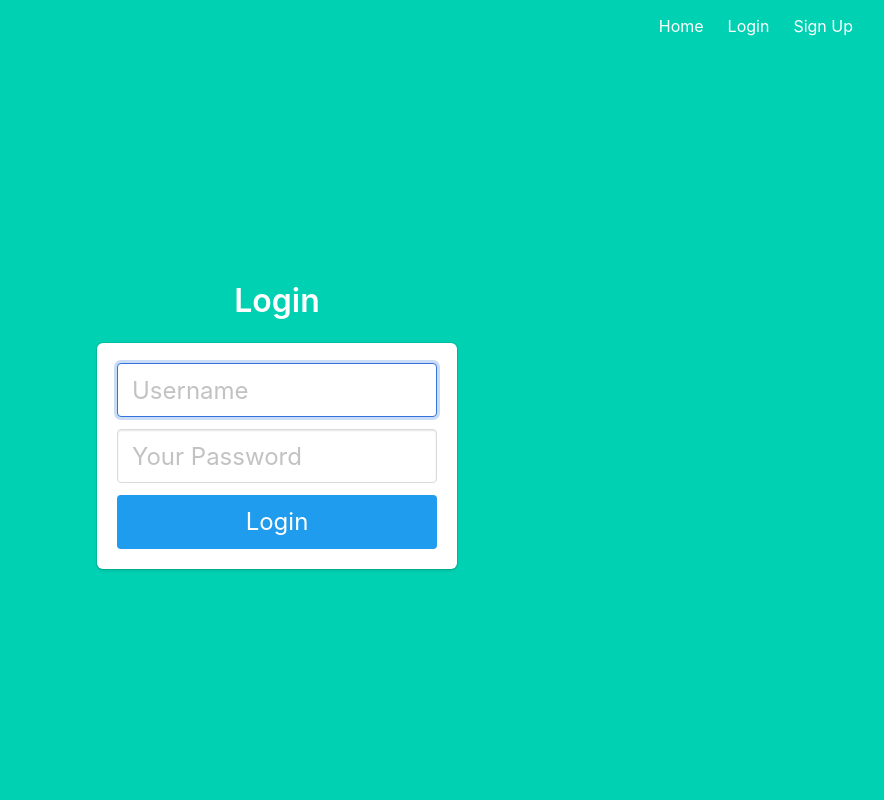
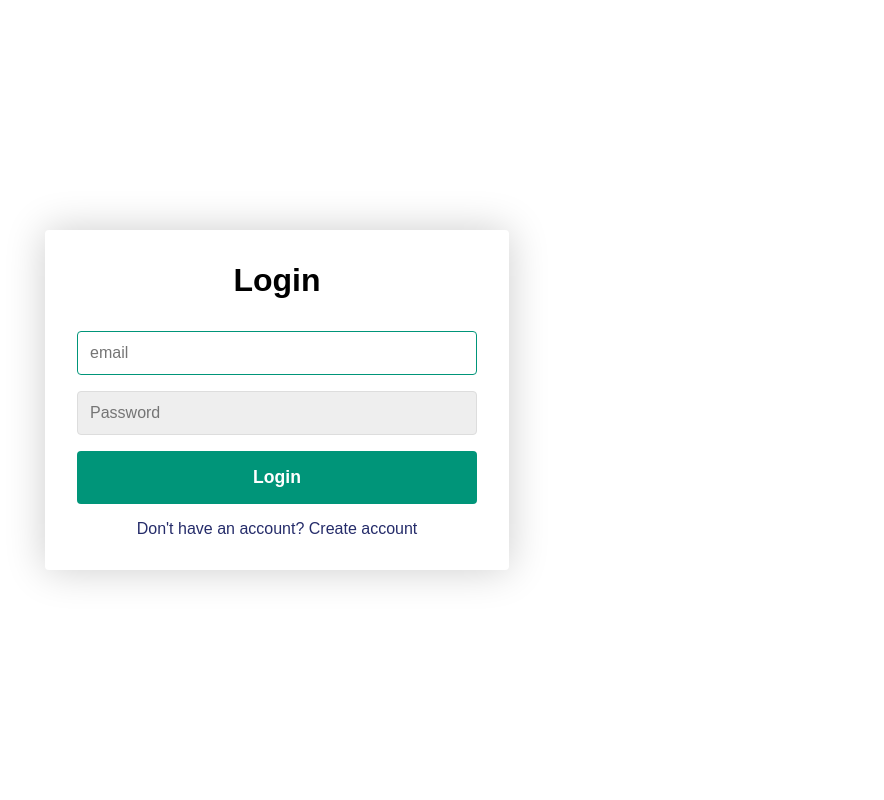
Before and after one commit to riyanhax/Logb, a Flask app: page /login in a window 1280 px wide. Shown: the whole page, without its empty margins (363-1247 px from the left). Run offline with Flask 2, Linux system fonts and the light colour scheme.

Commit message:
update code

```diff
--- a/app/controller/auth.py
+++ b/app/controller/auth.py
@@ -1,5 +1,6 @@
 from . import auth_blp
 from flask import request, redirect, url_for
+# from flask_jwt_extended import jwt_required
 from app.service.auth import Auth
 
 
@@ -7,3 +8,8 @@ from app.service.auth import Auth
 def authorize():
     data = request.json
     return Auth.authorize(data)
+
+@auth_blp.route("/verify", methods = ["POST"])
+def verify():
+    data = request.json
+    return Auth.verify(data)
--- /dev/null
+++ b/app/static/css/main.css
@@ -0,0 +1,130 @@
+body {
+    --color-primary: #009579;
+    --color-primary-dark: #007f67;
+    --color-secondary: #252c6a;
+    --color-error: #cc3333;
+    --color-success: #4bb544;
+    --border-radius: 4px;
+
+    margin: 0;
+    height: 100vh;
+    display: flex;
+    align-items: center;
+    justify-content: center;
+    font-size: 18px;
+    /* background: url(./background.jpg);
+    background-size: cover; */
+}
+
+.container {
+    width: 400px;
+    max-width: 400px;
+    margin: 1rem;
+    padding: 2rem;
+    box-shadow: 0 0 40px rgba(0, 0, 0, 0.2);
+    border-radius: var(--border-radius);
+    background: #ffffff;
+}
+
+.container,
+.form__input,
+.form__button {
+    font: 500 1rem 'Quicksand', sans-serif;
+}
+
+.form--hidden {
+    display: none;
+}
+
+.form > *:first-child {
+    margin-top: 0;
+}
+
+.form > *:last-child {
+    margin-bottom: 0;
+}
+
+.form__title {
+    margin-bottom: 2rem;
+    text-align: center;
+}
+
+.form__message {
+    text-align: center;
+    margin-bottom: 1rem;
+}
+
+.form__message--success {
+    color: var(--color-success);
+}
+
+.form__message--error {
+    color: var(--color-error);
+}
+
+.form__input-group {
+    margin-bottom: 1rem;
+}
+
+.form__input {
+    display: block;
+    width: 100%;
+    padding: 0.75rem;
+    box-sizing: border-box;
+    border-radius: var(--border-radius);
+    border: 1px solid #dddddd;
+    outline: none;
+    background: #eeeeee;
+    transition: background 0.2s, border-color 0.2s;
+}
+
+.form__input:focus {
+    border-color: var(--color-primary);
+    background: #ffffff;
+}
+
+.form__input--error {
+    color: var(--color-error);
+    border-color: var(--color-error);
+}
+
+.form__input-error-message {
+    margin-top: 0.5rem;
+    font-size: 0.85rem;
+    color: var(--color-error);
+}
+
+.form__button {
+    width: 100%;
+    padding: 1rem 2rem;
+    font-weight: bold;
+    font-size: 1.1rem;
+    color: #ffffff;
+    border: none;
+    border-radius: var(--border-radius);
+    outline: none;
+    cursor: pointer;
+    background: var(--color-primary);
+}
+
+.form__button:hover {
+    background: var(--color-primary-dark);
+}
+
+.form__button:active {
+    transform: scale(0.98);
+}
+
+.form__text {
+    text-align: center;
+}
+
+.form__link {
+    color: var(--color-secondary);
+    text-decoration: none;
+    cursor: pointer;
+}
+
+.form__link:hover {
+    text-decoration: underline;
+}
--- a/app/static/js/main.js
+++ b/app/static/js/main.js
@@ -1,30 +1,270 @@
+// if(document.readyState === 'loading') {
+//     document.addEventListener('DOMContentLoaded', afterLoaded);
+// } else {
+//     //The DOMContentLoaded event has already fired. Just run the code.
+//     afterLoaded();
+// }
 
-var bntSignUp = document.getElementById("btn-signup");
+// function afterLoaded() {
+//     var btnSignUp = document.getElementById("btn-signup");
+//     var btnLogin = document.getElementById("btn-login");
+//     var btnVerify = document.getElementById("verify-btn");
+//     var btnLogout = document.getElementById("item-logout");
+//     btnLogout.style.display = 'none';
 
-bntSignUp.onclick = async(e)=>{
+//     if (btnSignUp){
+//         btnSignUp.onclick = (e)=>{
+//             e.preventDefault();
+//             payload = {
+//                 email: document.getElementById("email-signup").value,
+//                 first_name: document.getElementById("firstname-signup").value,
+//                 last_name: document.getElementById("lastname-signup").value,
+//                 password1: document.getElementById("password1-signup").value,
+//                 password2: document.getElementById("password2-signup").value,
+//                 user_name: document.getElementById("username-signup").value,
+//             }
+
+//             postData("api/user/register", payload)
+//             .then((response)=> {
+//                 if (!response.ok){
+//                     let err = new Error(response.status)
+//                     err.response = response.json()
+//                     err.status = response.status
+//                     throw err
+//                 }
+//                 alert("register success");
+//                 window.location.replace("/login");
+//                 btnSignUp.style.display = 'block';
+//                 btnLogin.style.display = 'block';
+//             })
+//             .catch((error) => {
+//                 alert(error.response.message);
+//             });
+//         }
+//     }
+
+//     if (btnLogin){
+//         btnLogin.onclick = (e)=>{
+//             e.preventDefault();
+//             payload = {
+//                 email: document.getElementById("email-login").value,
+//                 password1: document.getElementById("password-login").value,
+//             }
+
+//             postData("auth/login", payload)
+//             .then((response)=> {
+//                 if (!response.ok){
+//                     let err = new Error(response.status)
+//                     err.response = response.json()
+//                     err.status = response.status
+//                     throw err
+//                 }
+
+//                 data = response.json();
+//                 window.location.replace("/verify");
+//                 // btnSignUp.style.display = 'block';
+//                 // btnLogin.style.display = 'block';
+//             }
+//             )
+//             .catch((error) => {
+//                 alert("Invalid email or password format");
+//             });
+//         }
+//     }
+
+//     if (btnVerify){
+//         btnVerify.onclick = (e) => {
+//             e.preventDefault();
+//             payload = {
+//                 password: document.getElementById("input-verify").value
+//             };
+
+//             // const token = localStorage.getItem('access_token');
+//             // let headers = {
+//             //     "alg": "HS256",
+//             //     "typ": "JWT",
+//             //     'Authorization': 'Bearer '+token,
+//             //     'Content-Type': 'application/json'
+//             // };
+//             postData("auth/verify", payload)
+//             .then(response => {
+//                     if (!response.ok){
+//                         let err = new Error(response.status)
+//                         err.response = response.json()
+//                         err.status = response.status
+//                         throw err
+//                     }
+//                     // btnSignUp.style.display = 'none';
+//                     // btnLogin.style.display = 'none';
+//                     data = response.json();
+//                     document.getElementById("user-name-title").innerHTML = "Welcome, \'' + data.user_name + '\' !";
+//                     window.location.replace("/profile");
+//                     // document.getElementById("item-logout").style.display = 'block';
+//                 }
+//             )
+//             .catch((error) => {
+//                 alert(error.response.message);
+//                 // window.location.replace("/login");
+//             });
+//         }
+//     }
+// };
+
+
+function setFormMessage(formElement, type, message) {
+    const messageElement = formElement.querySelector(".form__message");
+
+    messageElement.textContent = message;
+    messageElement.classList.remove("form__message--success", "form__message--error");
+    messageElement.classList.add(`form__message--${type}`);
+}
+
+function setInputError(inputElement, message) {
+    inputElement.classList.add("form__input--error");
+    inputElement.parentElement.querySelector(".form__input-error-message").textContent = message;
+}
+
+function clearInputError(inputElement) {
+    inputElement.classList.remove("form__input--error");
+    inputElement.parentElement.querySelector(".form__input-error-message").textContent = "";
+}
+
+async function postData(url = '', data = {}) {
+    // Default options are marked with *
+    // url = baseUrl+url;
+    const response = await fetch(url, {
+      method: 'POST',
+      mode: 'cors',
+      cache: 'no-cache',
+      credentials: 'same-origin',
+      headers: {
+          'Content-Type': 'application/json'
+    },
+      redirect: 'follow',
+      referrerPolicy: 'no-referrer',
+      body: JSON.stringify(data)
+    });
+    return response;
+}
+document.addEventListener("DOMContentLoaded", () => {
+    const loginForm = document.querySelector("#login");
+    const createAccountForm = document.querySelector("#createAccount");
+    const profileForm = document.querySelector("#profile");
+    const verifyForm = document.querySelector("#verify");
+
+    document.querySelector("#linkCreateAccount").addEventListener("click", e => {
         e.preventDefault();
-    // let email = document.getElementById("email-signup").value;
-    // let firstname = document.getElementById("firstname-signup").value;
-    // let lastname = document.getElementById("lastname-signup").value;
-    // let password1 = document.getElementById("password1-signup").value;
-    // let password2 = document.getElementById("password2-signup").value;
+        loginForm.classList.add("form--hidden");
+        createAccountForm.classList.remove("form--hidden");
+    });
 
-    payload = {
+    document.querySelector("#linkLogin").addEventListener("click", e => {
+        e.preventDefault();
+        loginForm.classList.remove("form--hidden");
+        createAccountForm.classList.add("form--hidden");
+    });
+
+    createAccountForm.addEventListener("submit", e => {
+        e.preventDefault();
+
+        let payload = {
             email: document.getElementById("email-signup").value,
-        first_name: document.getElementById("firstname-signup").value,
-        last_name: document.getElementById("lastname-signup").value,
             password1: document.getElementById("password1-signup").value,
             password2: document.getElementById("password2-signup").value,
             user_name: document.getElementById("username-signup").value,
         }
 
         postData("api/user/register", payload)
-    .then(()=> {window.location.replace("/profile")})
+        .then((response)=> {
+            if (!response.ok){
+                let err = new Error(response.status)
+                err.response = response.json()
+                err.status = response.status
+                throw err
+            }
+            alert("register success");
+            loginForm.classList.remove("form--hidden");
+            createAccountForm.classList.add("form--hidden");
+        })
         .catch((error) => {
-        console.log('Error:', error);
+            alert(error.response.message);
         });
+    })
+
+    loginForm.addEventListener("submit", e => {
+        e.preventDefault();
+        let payload = {
+            email: document.getElementById("email-login").value,
+            password1: document.getElementById("password-login").value,
         }
 
-function myFunction(){
+        postData("auth/login", payload)
+        .then((response)=> {
+            if (!response.ok){
+                let err = new Error(response.status)
+                err.response = response.json()
+                err.status = response.status
+                throw err
+            }
 
+            loginForm.classList.add("form--hidden");
+            verifyForm.classList.remove("form--hidden");
         }
+        )
+        .catch((error) => {
+            alert("Invalid email or password format");
+        });
+    });
+
+    verifyForm.addEventListener("submit", e => {
+        e.preventDefault();
+
+        let payload = {
+            password: document.getElementById("input-verify").value
+        };
+
+        postData("auth/verify", payload)
+        .then(response => {
+                if (!response.ok){
+                    let err = new Error(response.status)
+                    err.response = response.json()
+                    err.status = response.status
+                    throw err
+                }
+                let data = response.json();
+                // document.getElementById("user-name-title").innerHTML = "Welcome, \'' + data.user_name + '\' !";
+                document.getElementById("user-name-title").innerHTML = "Welcome!";
+                verifyForm.classList.add("form--hidden");
+                profileForm.classList.remove("form--hidden");
+            }
+        )
+        .catch((error) => {
+            alert(error.response.message);
+            // window.location.replace("/login");
+        });
+
+    });
+
+
+    profileForm.addEventListener("submit", e => {
+        e.preventDefault();
+        loginForm.classList.remove("form--hidden");
+        profileForm.classList.add("form--hidden");
+
+        document.getElementById("email-login").value = ''
+        document.getElementById("password-login").value = ''
+        document.getElementById("input-verify").value = ''
+    });
+
+    document.querySelectorAll(".form__input").forEach(inputElement => {
+        inputElement.addEventListener("blur", e => {
+            if (e.target.id === "signupUsername" && e.target.value.length > 0 && e.target.value.length < 10) {
+                setInputError(inputElement, "Username must be at least 10 characters in length");
+            }
+        });
+
+        inputElement.addEventListener("input", e => {
+            clearInputError(inputElement);
+        });
+    });
+});
--- a/app/static/js/utils.js
+++ b/app/static/js/utils.js
@@ -1,23 +1,38 @@
-var baseUrl = "http://192.168.1.8:5000/"
+// var baseUrl = "http://localhost:5000/"
 
-async function postData(url = '', data = {}) {
+async function postData(url = '', data = {}, headers = {'Content-Type': 'application/json'} ) {
     // Default options are marked with *
-    url = baseUrl+url;
+    // url = baseUrl+url;
     const response = await fetch(url, {
       method: 'POST',
       mode: 'cors',
       cache: 'no-cache',
       credentials: 'same-origin',
-      headers: {
-        'Content-Type': 'application/json'
-      },
+      headers: ,
       redirect: 'follow',
       referrerPolicy: 'no-referrer',
       body: JSON.stringify(data)
     });
-    return response.json();
+    return response;
 }
 
+// async function postData(url = '', data = {}) {
+//   // Default options are marked with *
+//   // url = baseUrl+url;
+//   const response = await fetch(url, {
+//     method: 'GET',
+//     mode: 'cors',
+//     cache: 'no-cache',
+//     credentials: 'same-origin',
+//     headers: {
+//       'Content-Type': 'application/json'
+//     },
+//     redirect: 'follow',
+//     referrerPolicy: 'no-referrer',
+//     body: JSON.stringify(data)
+//   });
+//   return response;
+// }
 // function get(url, successCallback, async = true) {
 //     $.ajax({
 //         url: baseUrl + url,
--- a/app/templates/base.html
+++ b/app/templates/base.html
@@ -1,58 +1,67 @@
-<!doctype html>
-<html>
-
+<!DOCTYPE html>
 <head>
+    <meta name="viewport" content="width=device-width, initial-scale=1.0">
     <meta charset="utf-8">
-    <meta http-equiv="X-UA-Compatible" content="IE=edge">
-    <meta name="viewport" content="width=device-width, initial-scale=1">
-    <title>Flask Auth Example</title>
-    <!-- <link rel="icon" href="data:,"> -->
-    <link rel="shortcut icon" href="{{ url_for('static', filename='img/login.ico') }}">
-    <!-- <link rel="stylesheet" href="https://cdn.jsdelivr.net/npm/bootstrap@4.5.3/dist/css/bootstrap.min.css"> -->
-    <link rel="stylesheet" href="https://cdnjs.cloudflare.com/ajax/libs/bulma/0.7.2/css/bulma.min.css" />
-    <!-- <script type="text/javascript" src="https://cdn.jsdelivr.net/npm/jquery@3.5.1/dist/jquery.min.js"></script> -->
-    <!-- <script type="text/javascript" src="https://cdn.jsdelivr.net/npm/bootstrap@4.5.3/dist/js/bootstrap.bundle.min.js"></script>
-    <script type="text/javascript" src="https://cdn.jsdelivr.net/npm/bootstrap-notify@3.1.3/bootstrap-notify.min.js"></script> -->
+    <title>Login / Sign Up Form</title>
+    <link rel="shortcut icon" href="{{ url_for('static', filename='img/login.ico')}}">
+    <link rel="stylesheet" href="{{ url_for('static', filename='css/main.css')}}">
 </head>
-
 <body>
-    <section class="hero is-primary is-fullheight">
-        <div class="hero-head">
-            <nav class="navbar">
     <div class="container">
-
-                    <div id="navbarMenuHeroA" class="navbar-menu">
-                        <div class="navbar-end">
-                            <a href="{{ url_for('view.index') }}" class="navbar-item">
-                                Home
-                            </a>
-                            <!-- <a href="{{ url_for('view.profile') }}" class="navbar-item">
-                                Profile
-                            </a> -->
-                            <a href="{{ url_for('view.login') }}" class="navbar-item">
-                                Login
-                            </a>
-                            <a href="{{ url_for('view.signup') }}" class="navbar-item">
-                                Sign Up
-                            </a>
+        <form class="form" id="login">
+            <h1 class="form__title">Login</h1>
+            <div class="form__message form__message--error"></div>
+            <div class="form__input-group">
+                <input type="email" id="email-login" class="form__input" autofocus placeholder="email">
+                <div class="form__input-error-message"></div>
             </div>
+            <div class="form__input-group">
+                <input type="password" id="password-login" class="form__input" autofocus placeholder="Password">
+                <div class="form__input-error-message"></div>
             </div>
+            <button class="form__button" type="submit">Login</button>
+            <!-- <p class="form__text">
+                <a href="#" class="form__link">Forgot your password?</a>
+            </p> -->
+            <p class="form__text">
+                <a class="form__link" href="./" id="linkCreateAccount">Don't have an account? Create account</a>
+            </p>
+        </form>
+        <form class="form form--hidden" id="createAccount">
+            <h1 class="form__title">Create Account</h1>
+            <div class="form__message form__message--error"></div>
+            <div class="form__input-group">
+                <input type="text" id="username-signup" class="form__input" autofocus placeholder="Username">
+                <div class="form__input-error-message"></div>
             </div>
-            </nav>
+            <div class="form__input-group">
+                <input type="email" id="email-signup" class="form__input" autofocus placeholder="Email Address">
+                <div class="form__input-error-message"></div>
             </div>
-
-        <div class="hero-body">
-            <div class="container has-text-centered">
-               {% block content %}
-               <script type="text/javascript" src="https://cdn.jsdelivr.net/npm/bootstrap@4.5.3/dist/js/bootstrap.bundle.min.js"></script>
-               <script type="text/javascript" src="https://cdn.jsdelivr.net/npm/bootstrap-notify@3.1.3/bootstrap-notify.min.js"></script>
-               {% endblock %}
+            <div class="form__input-group">
+                <input type="password" id="password1-signup" class="form__input" autofocus placeholder="Password1">
+                <div class="form__input-error-message"></div>
             </div>
+            <div class="form__input-group">
+                <input type="password" id="password2-signup" class="form__input" autofocus placeholder="Password2">
+                <div class="form__input-error-message"></div>
             </div>
-    </section>
-    <!-- <script type="text/javascript" src="{{ url_for('static', filename='js/lib/jquery-3.3.1.min.js') }}"></script> -->
-    <script src="{{ url_for('static', filename='js/main.js')}}"></script>
-    <script type="text/javascript" src="{{ url_for('static', filename='js/utils.js') }}"></script>
+            <button id="btn-continue" class="form__button" type="submit">Signup</button>
+            <p class="form__text">
+                <a class="form__link" href="./" id="linkLogin">Already have an account? Sign in</a>
+            </p>
+        </form>
+        <form class="form form--hidden" id="verify">
+            <div class="form__input-group">
+                <input type="password" id="input-verify" class="form__input" autofocus placeholder="Password2">
+                <div class="form__input-error-message"></div>
+            </div>
+            <button id = "btn-verify" class="form__button" type="submit">Continue</button>
+        </form>
+        <form class="form form--hidden" id="profile">
+            <h1 id="user-name-title" class="form__title">Welcome</h1>
+            <button id = "btn-logout" class="form__button" type="submit">Logout</button>
+        </form>
+    </div>
+    <script type="text/javascript" src="{{ url_for('static', filename='js/main.js')}}"></script>
 </body>
-
-</html>
--- a/app/templates/login.html
+++ b/app/templates/login.html
@@ -7,13 +7,13 @@
         <form>
             <div class="field">
                 <div class="control">
-                    <input id="username-input" class="input is-large" type="text" name="username" placeholder="Username" autofocus="">
+                    <input id="email-login" class="input is-large" type="email" name="email" placeholder="email" autofocus="">
                 </div>
             </div>
 
             <div class="field">
                 <div class="control">
-                    <input class="input is-large" type="password" name="password" placeholder="Your Password">
+                    <input id="password-login" class="input is-large" type="password" name="password" placeholder="Your Password">
                 </div>
             </div>
             <!-- <div class="field">
--- a/app/templates/profile.html
+++ b/app/templates/profile.html
@@ -1,7 +1,7 @@
 {% extends "base.html" %}
 
 {% block content %}
-<h1 class="title">
-  Welcome, Anthony!
+<h1 id="user-name-title" class="title">
+  Welcome, aaaaaa!
 </h1>
 {% endblock %}
--- a/app/templates/verify.html
+++ b/app/templates/verify.html
@@ -7,10 +7,10 @@
         <form>
             <div class="field">
                 <div class="control">
-                    <input class="input is-large" type="password" name="password" placeholder="Your Password">
+                    <input id="input-verify" class="input is-large" type="password" name="password" placeholder="Your Password">
                 </div>
             </div>
-            <button class="button is-block is-info is-large is-fullwidth">OKE</button>
+            <button id="verify-btn" class="button is-block is-info is-large is-fullwidth">Done</button>
         </form>
     </div>
 </div>
--- a/app/utils.py
+++ b/app/utils.py
@@ -1,7 +1,6 @@
 from app import config
 from app import mail
 from app.config import config_by_name, BOILERPLATE_ENV
-
 from flask_mail import Message
 
 config = config_by_name[BOILERPLATE_ENV]
--- a/app/views.py
+++ b/app/views.py
@@ -1,17 +1,44 @@
 import os.path
 from flask import Blueprint, render_template, send_from_directory
-from flask_login import login_required
+from flask_jwt_extended import get_jwt_identity, verify_jwt_in_request
+from app.service.user import User
+
 view_blp = Blueprint("view", __name__)
 
 @view_blp.route("/")
 def index():
-    return render_template("login.html")
+    return render_template("base.html")
+    # print (1)
+    # try:
+    # verify_jwt_in_request()
+    # idt = get_jwt_identity()
+    # id_ = idt.get("id", -1)
+    # user = User.get_user_by_id(id_)
+    # if user:
+    #     return render_template("profile.html")
+    # else:
+    #     return render_template("login.html")
+    # except:
+    #     return render_template("login.html")
 
-@login_required
 @view_blp.route('/profile')
 def profile():
-    print(1)
-    return render_template('profile.html')
+    return render_template("profile.html")
+    # try:
+    # verify_jwt_in_request()
+    # idt = get_jwt_identity()
+    # id_ = idt.get("id", -1)
+    # user = User.get_user_by_id(id_)
+    # if user:
+    #     return render_template("profile.html")
+    # else:
+    #     return render_template("login.html")
+    # except:
+    #     return render_template("login.html")
+
+@view_blp.route('/verify')
+def verify():
+    return render_template("verify.html")
 
 @view_blp.route('/login')
 def login():
```
Also changed, not shown: app/service/__init__.py (+21 -1 lines), app/service/auth.py (+42 -15 lines), app/service/user.py (+6 -4 lines), app/static/base.css (deleted), app/static/css/backgroud.jpg (added). Lines whose indentation alone changed are shown as unchanged.
